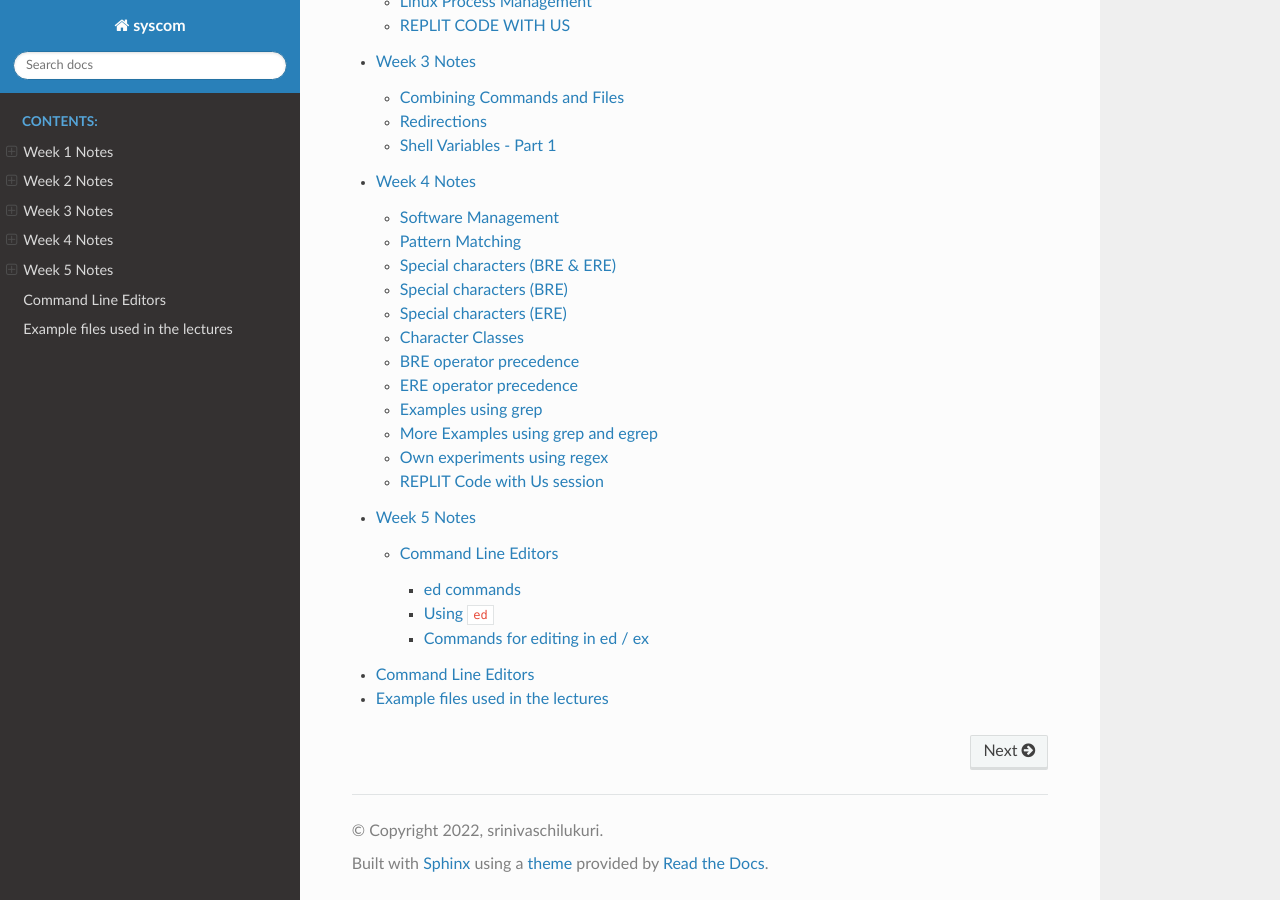
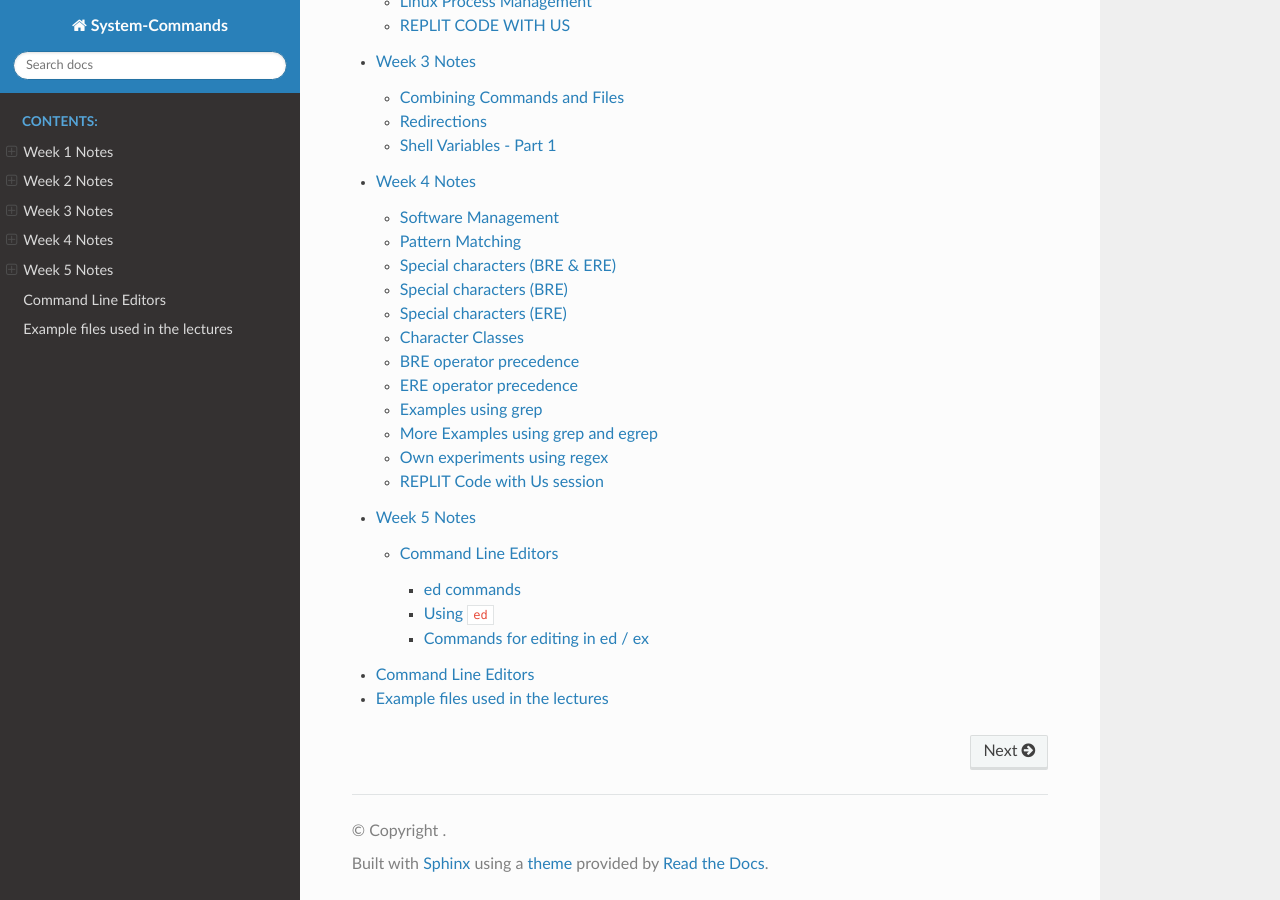
Before and after one commit to shriaviator/SysCommBook, a Sphinx documentation site: the page built from docs/source/index.md, in a window 1280 px wide and 900 px high, scrolled down 1808 px. Built offline with Sphinx 7.4.7 and the Read the Docs theme 2.0.0, drawn with Linux system fonts in a browser that asks for light colours.

Commit message:
conf updated project name and author name

```diff
--- a/docs/source/conf.py
+++ b/docs/source/conf.py
@@ -17,9 +17,9 @@
 
 # -- Project information -----------------------------------------------------
 
-project = 'syscom'
-copyright = '2022, srinivaschilukuri'
-author = 'srinivaschilukuri'
+project = 'System-Commands'
+#copyright = '2022, srinivaschilukuri'
+author = 'jebah'
 
 # The full version, including alpha/beta/rc tags
 release = '0.0.1'
```
